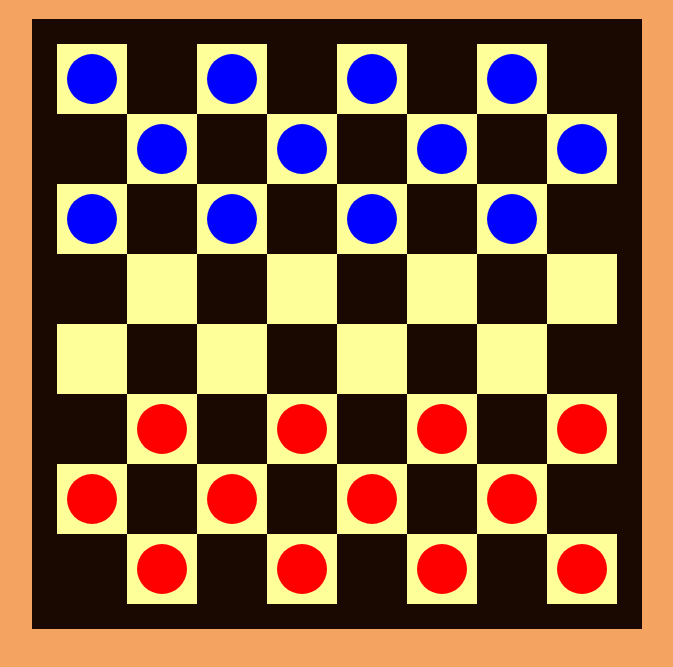
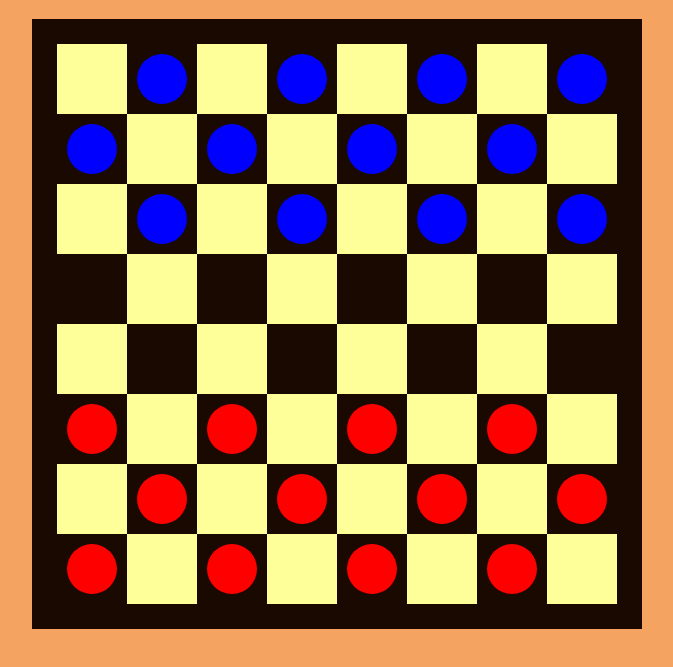
Before and after one commit to ThargelionZ/checkers, a plain HTML site: page index.html in a window 1280 px wide. Shown: the part 61-728 px from the top of the page, without its empty margins (303-976 px from the left). Drawn offline with Linux system fonts and the light colour scheme.

Commit message:
Added basic data structure for the gameboard, changed checker positions to be on dark spaces, andgave all elements ids

```diff
--- a/app.js
+++ b/app.js
@@ -0,0 +1,25 @@
+
+// Create the game board as 2D array
+
+let gameboard = [
+    ["", "", "", "", "", "", "", ""],
+    ["", "", "", "", "", "", "", ""],
+    ["", "", "", "", "", "", "", ""],
+    ["", "", "", "", "", "", "", ""],
+    ["", "", "", "", "", "", "", ""],
+    ["", "", "", "", "", "", "", ""],
+    ["", "", "", "", "", "", "", ""],
+    ["", "", "", "", "", "", "", ""],
+];
+
+// Check for whose turn it is
+let isBlackTurn = true;
+
+function move() {
+    // Figure out whose turn it is
+    if(isBlackTurn){
+
+    } else {
+
+    }
+}
--- a/index.html
+++ b/index.html
@@ -12,133 +12,133 @@
                 <h1>Checkers</h1>
             </div>
             <div class="checker-board">
-                <div class="row-odd">
-                    <div class="square">
+                <div class="row-odd" id="r1">
+                    <div class="square" id="r1c1"></div>
+                    <div class="square" id="r1c2">
                         <div class="black-checker"></div>
                     </div>
-                    <div class="square"></div>
-                    <div class="square">
+                    <div class="square" id="r1c3"></div>
+                    <div class="square" id="r1c4">
                         <div class="black-checker"></div>
                     </div>
-                    <div class="square"></div>
-                    <div class="square">
+                    <div class="square" id="r1c5"></div>
+                    <div class="square" id="r1c6">
                         <div class="black-checker"></div>
                     </div>
-                    <div class="square"></div>
-                    <div class="square">
-                        <div class="black-checker"></div>
-                    </div>
-                    <div class="square"></div>
-                </div>
-                <div class="row-even">
-                    <div class="square"></div>
-                    <div class="square">
-                        <div class="black-checker"></div>
-                    </div>
-                    <div class="square"></div>
-                    <div class="square">
-                        <div class="black-checker"></div>
-                    </div>
-                    <div class="square"></div>
-                    <div class="square">
-                        <div class="black-checker"></div>
-                    </div>
-                    <div class="square"></div>
-                    <div class="square">
+                    <div class="square" id="r1c7"></div>
+                    <div class="square" id="r1c8">
                         <div class="black-checker"></div>
                     </div>
                 </div>
-                <div class="row-odd">
-                    <div class="square">
+                <div class="row-even" id="r2">
+                    <div class="square" id="r2c1">
                         <div class="black-checker"></div>
                     </div>
-                    <div class="square"></div>
-                    <div class="square">
+                    <div class="square" id="r2c2"></div>
+                    <div class="square" id="r2c3">
                         <div class="black-checker"></div>
                     </div>
-                    <div class="square"></div>
-                    <div class="square">
+                    <div class="square" id="r2c4"></div>
+                    <div class="square" id="r2c5">
                         <div class="black-checker"></div>
                     </div>
-                    <div class="square"></div>
-                    <div class="square">
+                    <div class="square" id="r2c6"></div>
+                    <div class="square" id="r2c7">
                         <div class="black-checker"></div>
                     </div>
-                    <div class="square"></div>
+                    <div class="square" id="r2c8"></div>
                 </div>
-                <div class="row-even">
-                    <div class="square"></div>
-                    <div class="square"></div>
-                    <div class="square"></div>
-                    <div class="square"></div>
-                    <div class="square"></div>
-                    <div class="square"></div>
-                    <div class="square"></div>
-                    <div class="square"></div>
+                <div class="row-odd" id="r3">
+                    <div class="square" id="r3c1"></div>
+                    <div class="square" id="r3c2">
+                        <div class="black-checker"></div>
+                    </div>
+                    <div class="square" id="r3c3"></div>
+                    <div class="square" id="r3c4">
+                        <div class="black-checker"></div>
+                    </div>
+                    <div class="square" id="r3c5"></div>
+                    <div class="square" id="r3c6">
+                        <div class="black-checker"></div>
+                    </div>
+                    <div class="square" id="r3c7"></div>
+                    <div class="square" id="r3c8">
+                        <div class="black-checker"></div>
+                    </div>
                 </div>
-                <div class="row-odd">
-                    <div class="square"></div>
-                    <div class="square"></div>
-                    <div class="square"></div>
-                    <div class="square"></div>
-                    <div class="square"></div>
-                    <div class="square"></div>
-                    <div class="square"></div>
-                    <div class="square"></div>
+                <div class="row-even" id="r4">
+                    <div class="square" id="r4c1"></div>
+                    <div class="square" id="r4c2"></div>
+                    <div class="square" id="r4c3"></div>
+                    <div class="square" id="r4c4"></div>
+                    <div class="square" id="r4c5"></div>
+                    <div class="square" id="r4c6"></div>
+                    <div class="square" id="r4c7"></div>
+                    <div class="square" id="r4c8"></div>
                 </div>
-                <div class="row-even">
-                    <div class="square"></div>
-                    <div class="square">
+                <div class="row-odd" id="r5">
+                    <div class="square" id="r5c1"></div>
+                    <div class="square" id="r5c2"></div>
+                    <div class="square" id="r5c3"></div>
+                    <div class="square" id="r5c4"></div>
+                    <div class="square" id="r5c5"></div>
+                    <div class="square" id="r5c6"></div>
+                    <div class="square" id="r5c7"></div>
+                    <div class="square" id="r5c8"></div>
+                </div>
+                <div class="row-even" id="r6">
+                    <div class="square" id="r6c1">
                         <div class="white-checker"></div>
                     </div>
-                    <div class="square"></div>
-                    <div class="square">
+                    <div class="square" id="r6c2"></div>
+                    <div class="square" id="r6c3">
                         <div class="white-checker"></div>
                     </div>
-                    <div class="square"></div>
-                    <div class="square">
+                    <div class="square" id="r6c4"></div>
+                    <div class="square" id="r6c5">
                         <div class="white-checker"></div>
                     </div>
-                    <div class="square"></div>
-                    <div class="square">
+                    <div class="square" id="r6c6"></div>
+                    <div class="square" id="r6c7">
+                        <div class="white-checker"></div>
+                    </div>
+                    <div class="square" id="r6c8"></div>
+                </div>
+                <div class="row-odd" id="r7">
+                    <div class="square" id="r7c1"></div>
+                    <div class="square" id="r7c2">
+                        <div class="white-checker"></div>
+                    </div>
+                    <div class="square" id="r7c3"></div>
+                    <div class="square" id="r7c4">
+                        <div class="white-checker"></div>
+                    </div>
+                    <div class="square" id="r7c5"></div>
+                    <div class="square" id="r7c6">
+                        <div class="white-checker"></div>
+                    </div>
+                    <div class="square" id="r7c7"></div>
+                    <div class="square" id="r7c8">
                         <div class="white-checker"></div>
                     </div>
                 </div>
-                <div class="row-odd">
-                    <div class="square">
+                <div class="row-even" id="r8">
+                    <div class="square" id="r8c1">
                         <div class="white-checker"></div>
                     </div>
-                    <div class="square"></div>
-                    <div class="square">
+                    <div class="square" id="r8c2"></div>
+                    <div class="square" id="r8c3">
                         <div class="white-checker"></div>
                     </div>
-                    <div class="square"></div>
-                    <div class="square">
+                    <div class="square" id="r8c4"></div>
+                    <div class="square" id="r8c5">
                         <div class="white-checker"></div>
                     </div>
-                    <div class="square"></div>
-                    <div class="square">
+                    <div class="square" id="r8c6"></div>
+                    <div class="square" id="r8c7">
                         <div class="white-checker"></div>
                     </div>
-                    <div class="square"></div>
-                </div>
-                <div class="row-even">
-                    <div class="square"></div>
-                    <div class="square">
-                        <div class="white-checker"></div>
-                    </div>
-                    <div class="square"></div>
-                    <div class="square">
-                        <div class="white-checker"></div>
-                    </div>
-                    <div class="square"></div>
-                    <div class="square">
-                        <div class="white-checker"></div>
-                    </div>
-                    <div class="square"></div>
-                    <div class="square">
-                        <div class="white-checker"></div>
-                    </div>
+                    <div class="square" id="r8c8"></div>
                 </div>
             </div>
         </div>
--- a/main.css
+++ b/main.css
@@ -64,3 +64,10 @@ h1 {
     height: 50px;
     width: 50px;
 }
+
+.black-checker:hover, .white-checker:hover {
+    background-color: yellow;
+    opacity: 0.5;
+    transition: background-color 0.1s;
+    cursor: pointer;
+}
```
